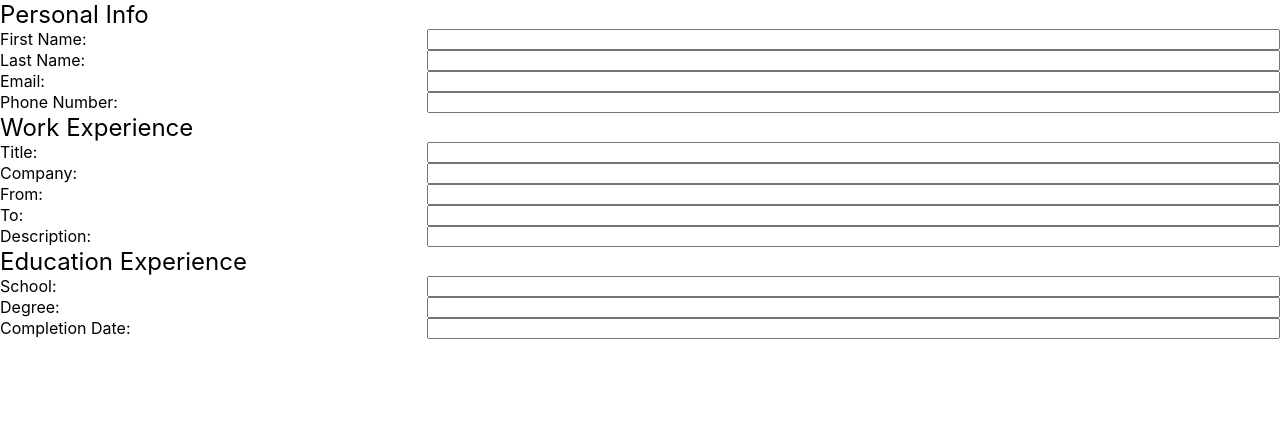
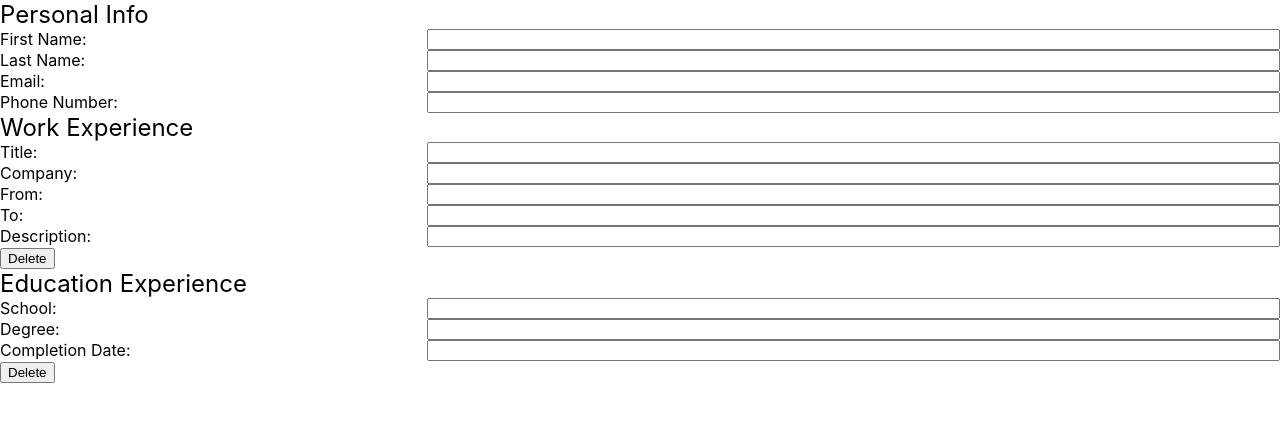
Before and after one commit to JackAgtual/cv-application, a React (Create React App) app: page / in a window 1280 px wide. Shown: the top 422 px of the page. Built offline with nearby package versions, Linux system fonts and the light colour scheme.

Commit message:
Adding delete button to work experience and education experience

```diff
--- a/src/components/EducationExperienceForm.js
+++ b/src/components/EducationExperienceForm.js
@@ -7,6 +7,7 @@ export default class EducationExperienceForm extends Component {
 
     render() {
         return (
+            <div>
                 <form>
                     <label htmlFor="schoolName">School:</label>
                     <input type="text" id="schoolName"></input>
@@ -15,6 +16,8 @@ export default class EducationExperienceForm extends Component {
                     <label htmlFor="completionDate">Completion Date:</label>
                     <input type="text" id="completionDate"></input>
                 </form>
+                <button>Delete</button>
+            </div>
         )
     }
 }
--- a/src/components/WorkExperienceForm.js
+++ b/src/components/WorkExperienceForm.js
@@ -7,6 +7,7 @@ export default class WorkExperienceForm extends Component {
 
     render() {
         return (
+            <div>
                 <form>
                     <label htmlFor="jobTitle">Title:</label>
                     <input type="text" id="jobTitle"></input>
@@ -19,6 +20,8 @@ export default class WorkExperienceForm extends Component {
                     <label htmlFor="description">Description:</label>
                     <input type="text" id="description"></input>
                 </form>
+                <button>Delete</button>
+            </div>
         )
     }
 }
```
Lines whose indentation alone changed are shown as unchanged.
